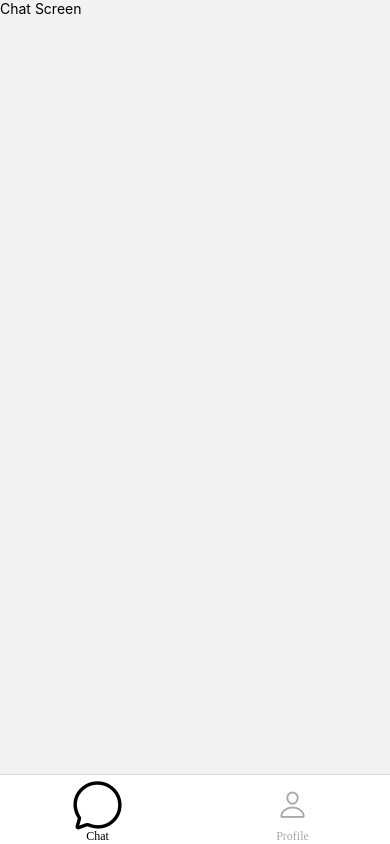
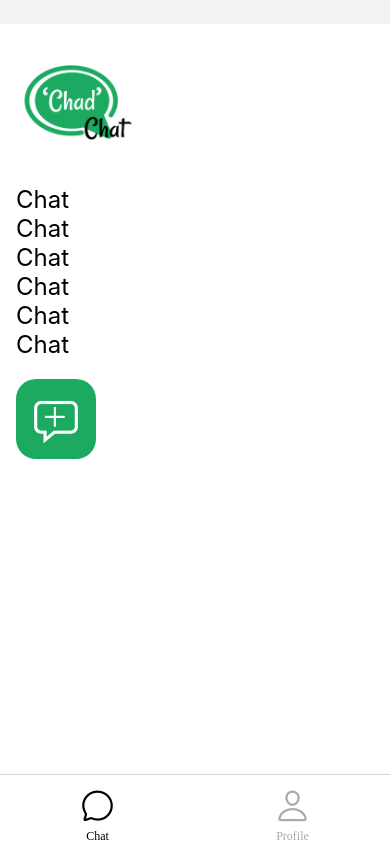
Before and after one commit to MrWinRock/chadchat, a React Native app: screen /Main in a window 390 px wide. Built offline with nearby package versions, Linux system fonts and the light colour scheme.

Commit message:
add: chat screen styles/auth fix

```diff
--- a/App.tsx
+++ b/App.tsx
@@ -18,10 +18,14 @@ export default function App(): JSX.Element {
           const response = await axios.get('http://192.168.1.136:5000/api/auth/verify-token', {
             headers: { Authorization: `Bearer ${token}` },
           });
-          console.log('Token verification response:', response.status);
+          console.log('Token verification response:', response.status, response.data);
           setIsAuthenticated(response.status === 200);
         } catch (error) {
-          console.error('Failed to verify token.', error);
+          if (axios.isAxiosError(error)) {
+            console.error('Failed to verify token.', error.message, error.response?.status, error.response?.data);
+          } else {
+            console.error('Failed to verify token.', error);
+          }
           setIsAuthenticated(false);
         }
       } else {
--- a/navigations/MainNavigator.tsx
+++ b/navigations/MainNavigator.tsx
@@ -35,7 +35,7 @@ export default function MainNavigator() {
 
                     return (
                         <View style={route.name === 'Chat' ? iconStyle : {}}>
-                            <Ionicons name={iconName} size={route.name === 'Chat' ? size * 2.2 : size * 1.2} color={color} />
+                            <Ionicons name={iconName} size={size * 1.4} color={color} />
                         </View>
                     );
                 },
--- a/package.json
+++ b/package.json
@@ -18,7 +18,8 @@
     "expo": "~52.0.32",
     "expo-status-bar": "~2.0.1",
     "react": "18.3.1",
-    "react-native": "0.76.7"
+    "react-native": "0.76.7",
+    "socket.io": "^4.8.1"
   },
   "devDependencies": {
     "@babel/core": "^7.25.2",
--- a/screens/ChatScreen.tsx
+++ b/screens/ChatScreen.tsx
@@ -1,10 +1,36 @@
 import React from "react"
-import { View, Text } from "react-native"
+import { useEffect, useState } from "react"
+import { ScrollView, View, Text, TextInput, TouchableOpacity, Image } from "react-native"
+import { StackNavigationProp } from "@react-navigation/stack"
+import { RouteProp } from "@react-navigation/native"
+import AsyncStorage from "@react-native-async-storage/async-storage"
+import axios from "axios"
+import socket from "socket.io";
+import styles from "../styles/styles"
+import { Ionicons } from "@expo/vector-icons"
 
 export default function ChatScreen() {
+
+
     return (
-        <View>
-            <Text>Chat Screen</Text>
-        </View>
+        <ScrollView style={styles.container}>
+            <View style={styles.headerContainer}>
+                <Image source={require('../assets/chadchat-logo.png')} style={styles.logo} />
+            </View>
+            <View style={styles.chatContainer}>
+                <Text style={{ fontSize: 24, fontWeight: '400' }}>Chat</Text>
+                <Text style={{ fontSize: 24, fontWeight: '400' }}>Chat</Text>
+                <Text style={{ fontSize: 24, fontWeight: '400' }}>Chat</Text>
+                <Text style={{ fontSize: 24, fontWeight: '400' }}>Chat</Text>
+                <Text style={{ fontSize: 24, fontWeight: '400' }}>Chat</Text>
+                <Text style={{ fontSize: 24, fontWeight: '400' }}>Chat</Text>
+            </View>
+            {/* <View style={styles.createContainer}> */}
+            <TouchableOpacity style={styles.createButton}>
+                <Ionicons name="chatbox-outline" style={styles.createIcon} size={50} color="#fff" />
+                <Ionicons name="add-outline" style={{ ...styles.createIcon, paddingTop: 4 }} size={35} color="#fff" />
+            </TouchableOpacity>
+            {/* </View> */}
+        </ScrollView>
     )
 }
--- a/styles/styles.ts
+++ b/styles/styles.ts
@@ -4,20 +4,39 @@ const styles = StyleSheet.create({
   container: {
     flex: 1,
     backgroundColor: "#fff",
-    justifyContent: "center",
+    marginTop: 24,
     padding: 16,
   },
-  input: {
-    height: 40,
-    borderColor: "gray",
-    borderWidth: 1,
-    marginBottom: 12,
-    paddingHorizontal: 8,
+  headerContainer: {
+    alignItems: "flex-start",
   },
-  button: {
-    alignItems: "center",
-    backgroundColor: "#DDDDDD",
-    padding: 10,
+  logo: {
+    width: 125,
+    height: 125,
+  },
+  chatContainer: {
+    flex: 1,
+    width: "100%",
+    marginHorizontal: "auto",
+    marginVertical: 20,
+    alignContent: "center",
+    justifyContent: "center",
+  },
+  createContainer: {
+    position: "relative",
+    bottom: 0,
+    right: 0,
+  },
+  createButton: {
+    aspectRatio: 1,
+    width: 80,
+    borderRadius: 20,
+    backgroundColor: "#1caa60",
+  },
+  createIcon: {
+    alignSelf: "center",
+    marginVertical: 15,
+    position: "absolute",
   },
 });
 
```
Also changed, not shown: 1 other file (tests, documents, lock files or other folders).
